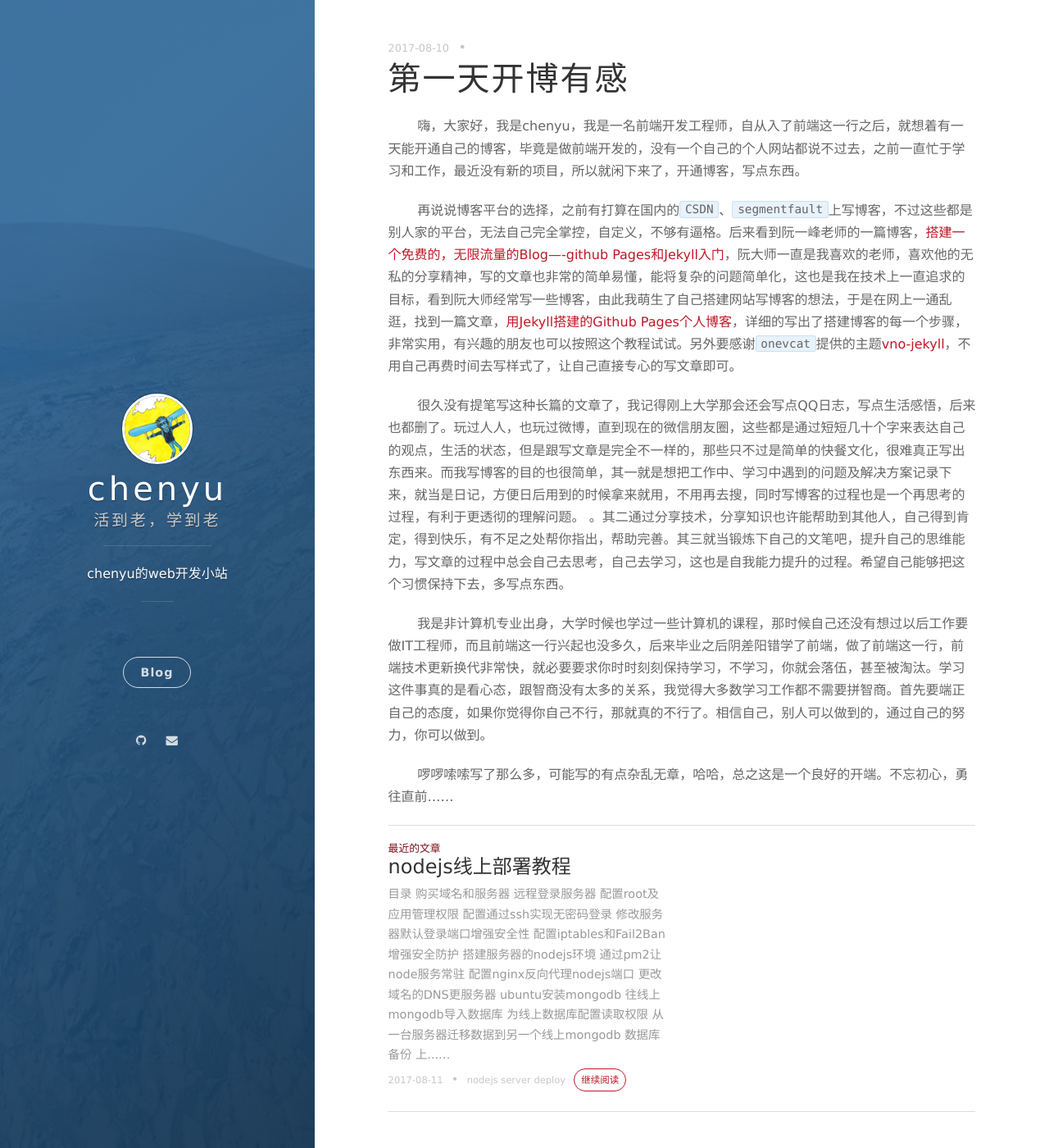
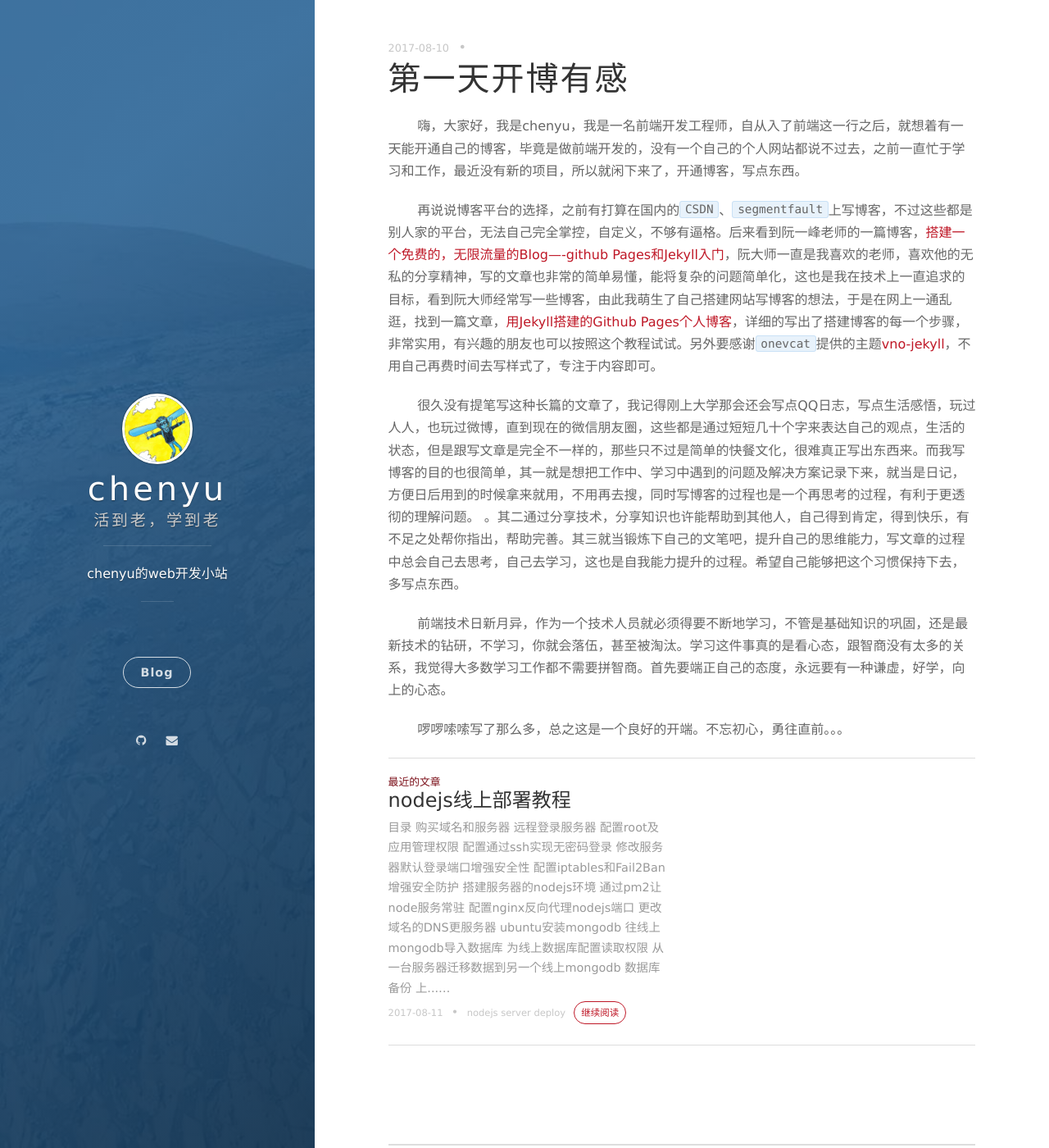
Before and after one commit to cyh5kf/cyh5kf.github.io, a Jekyll site: the page built from _posts/2017-08-10-first-blog.markdown, in a window 1280 px wide and 1400 px high. Shown: the whole window at 82% size. Built offline with Jekyll 4.4.1, drawn with Linux system fonts in a browser that asks for light colours; nearby versions of some CDN libraries; comment, search, counter and statistics services are not loaded.

Commit message:
fix first-blog

```diff
--- a/_posts/2017-08-10-first-blog.markdown
+++ b/_posts/2017-08-10-first-blog.markdown
@@ -6,10 +6,10 @@ date: 2017-08-10 15:32:24.000000000 +08:00
 
 &#160; &#160; &#160; &#160;嗨，大家好，我是chenyu，我是一名前端开发工程师，自从入了前端这一行之后，就想着有一天能开通自己的博客，毕竟是做前端开发的，没有一个自己的个人网站都说不过去，之前一直忙于学习和工作，最近没有新的项目，所以就闲下来了，开通博客，写点东西。
 
-&#160; &#160; &#160; &#160;再说说博客平台的选择，之前有打算在国内的`CSDN`、`segmentfault`上写博客，不过这些都是别人家的平台，无法自己完全掌控，自定义，不够有逼格。后来看到阮一峰老师的一篇博客，[搭建一个免费的，无限流量的Blog----github Pages和Jekyll入门](http://www.ruanyifeng.com/blog/2012/08/blogging_with_jekyll.html)，阮大师一直是我喜欢的老师，喜欢他的无私的分享精神，写的文章也非常的简单易懂，能将复杂的问题简单化，这也是我在技术上一直追求的目标，看到阮大师经常写一些博客，由此我萌生了自己搭建网站写博客的想法，于是在网上一通乱逛，找到一篇文章，[用Jekyll搭建的Github Pages个人博客](http://www.jianshu.com/p/88c9e72978b4)，详细的写出了搭建博客的每一个步骤，非常实用，有兴趣的朋友也可以按照这个教程试试。另外要感谢`onevcat`提供的主题[vno-jekyll](https://github.com/onevcat/vno-jekyll)，不用自己再费时间去写样式了，让自己直接专心的写文章即可。
+&#160; &#160; &#160; &#160;再说说博客平台的选择，之前有打算在国内的`CSDN`、`segmentfault`上写博客，不过这些都是别人家的平台，无法自己完全掌控，自定义，不够有逼格。后来看到阮一峰老师的一篇博客，[搭建一个免费的，无限流量的Blog----github Pages和Jekyll入门](http://www.ruanyifeng.com/blog/2012/08/blogging_with_jekyll.html)，阮大师一直是我喜欢的老师，喜欢他的无私的分享精神，写的文章也非常的简单易懂，能将复杂的问题简单化，这也是我在技术上一直追求的目标，看到阮大师经常写一些博客，由此我萌生了自己搭建网站写博客的想法，于是在网上一通乱逛，找到一篇文章，[用Jekyll搭建的Github Pages个人博客](http://www.jianshu.com/p/88c9e72978b4)，详细的写出了搭建博客的每一个步骤，非常实用，有兴趣的朋友也可以按照这个教程试试。另外要感谢`onevcat`提供的主题[vno-jekyll](https://github.com/onevcat/vno-jekyll)，不用自己再费时间去写样式了，专注于内容即可。
 
-&#160; &#160; &#160; &#160;很久没有提笔写这种长篇的文章了，我记得刚上大学那会还会写点QQ日志，写点生活感悟，后来也都删了。玩过人人，也玩过微博，直到现在的微信朋友圈，这些都是通过短短几十个字来表达自己的观点，生活的状态，但是跟写文章是完全不一样的，那些只不过是简单的快餐文化，很难真正写出东西来。而我写博客的目的也很简单，其一就是想把工作中、学习中遇到的问题及解决方案记录下来，就当是日记，方便日后用到的时候拿来就用，不用再去搜，同时写博客的过程也是一个再思考的过程，有利于更透彻的理解问题。 。其二通过分享技术，分享知识也许能帮助到其他人，自己得到肯定，得到快乐，有不足之处帮你指出，帮助完善。其三就当锻炼下自己的文笔吧，提升自己的思维能力，写文章的过程中总会自己去思考，自己去学习，这也是自我能力提升的过程。希望自己能够把这个习惯保持下去，多写点东西。
+&#160; &#160; &#160; &#160;很久没有提笔写这种长篇的文章了，我记得刚上大学那会还会写点QQ日志，写点生活感悟，玩过人人，也玩过微博，直到现在的微信朋友圈，这些都是通过短短几十个字来表达自己的观点，生活的状态，但是跟写文章是完全不一样的，那些只不过是简单的快餐文化，很难真正写出东西来。而我写博客的目的也很简单，其一就是想把工作中、学习中遇到的问题及解决方案记录下来，就当是日记，方便日后用到的时候拿来就用，不用再去搜，同时写博客的过程也是一个再思考的过程，有利于更透彻的理解问题。 。其二通过分享技术，分享知识也许能帮助到其他人，自己得到肯定，得到快乐，有不足之处帮你指出，帮助完善。其三就当锻炼下自己的文笔吧，提升自己的思维能力，写文章的过程中总会自己去思考，自己去学习，这也是自我能力提升的过程。希望自己能够把这个习惯保持下去，多写点东西。
 
-&#160; &#160; &#160; &#160;我是非计算机专业出身，大学时候也学过一些计算机的课程，那时候自己还没有想过以后工作要做IT工程师，而且前端这一行兴起也没多久，后来毕业之后阴差阳错学了前端，做了前端这一行，前端技术更新换代非常快，就必要要求你时时刻刻保持学习，不学习，你就会落伍，甚至被淘汰。学习这件事真的是看心态，跟智商没有太多的关系，我觉得大多数学习工作都不需要拼智商。首先要端正自己的态度，如果你觉得你自己不行，那就真的不行了。相信自己，别人可以做到的，通过自己的努力，你可以做到。
+&#160; &#160; &#160; &#160;前端技术日新月异，作为一个技术人员就必须得要不断地学习，不管是基础知识的巩固，还是最新技术的钻研，不学习，你就会落伍，甚至被淘汰。学习这件事真的是看心态，跟智商没有太多的关系，我觉得大多数学习工作都不需要拼智商。首先要端正自己的态度，永远要有一种谦虚，好学，向上的心态。
 
-&#160; &#160; &#160; &#160;啰啰嗦嗦写了那么多，可能写的有点杂乱无章，哈哈，总之这是一个良好的开端。不忘初心，勇往直前……
+&#160; &#160; &#160; &#160;啰啰嗦嗦写了那么多，总之这是一个良好的开端。不忘初心，勇往直前。。。
```
